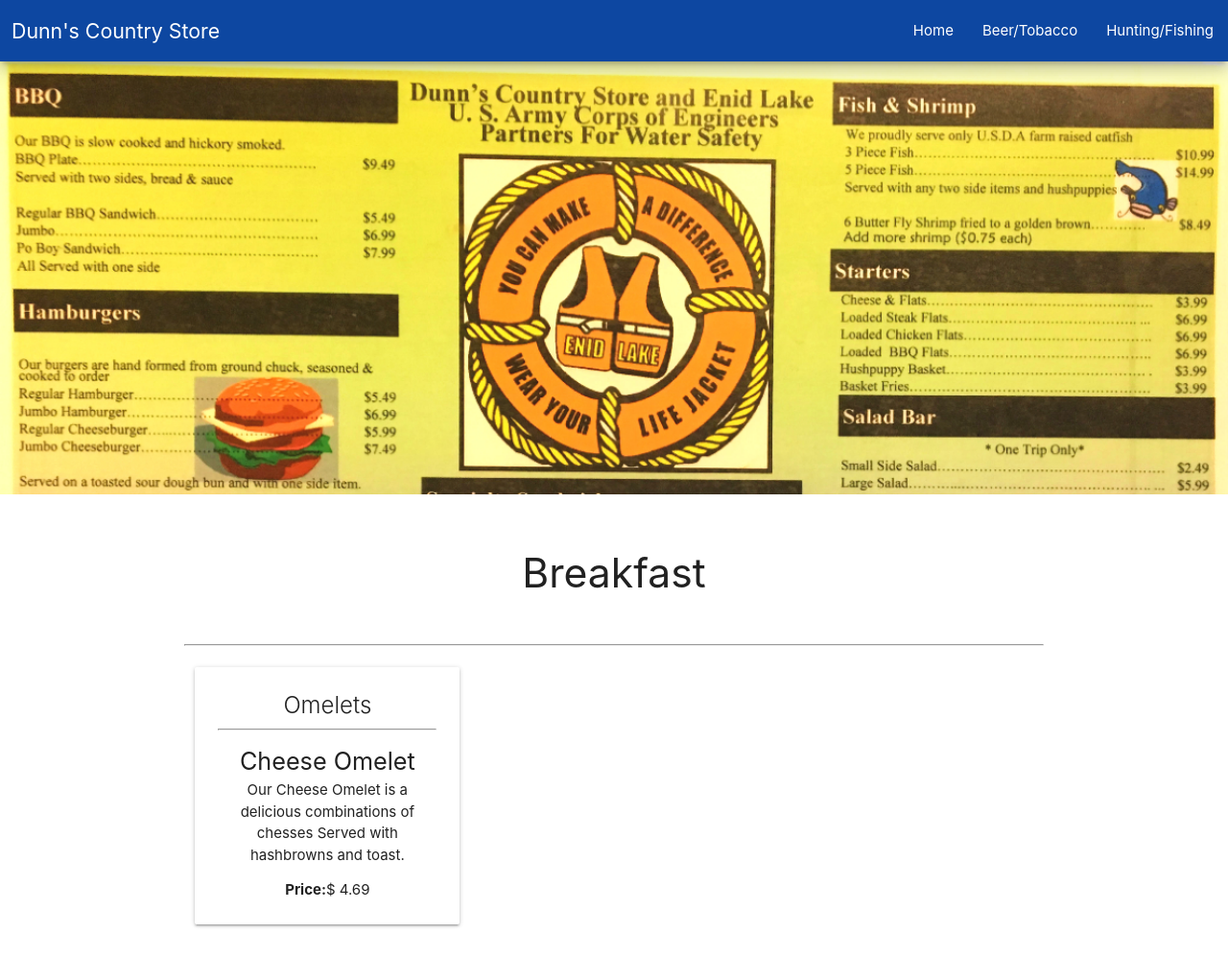
After one commit to Dannyp123/Dunn-s-Country-Store-table-reservation, a Django app: page /menu in a window 1280 px wide. The commit adds this page. Shown: the whole page at 96% size. Run offline with Django 3.2, Linux system fonts and the light colour scheme; some libraries are stand-ins or nearby versions.

Commit message:
continue working on menu items.

```diff
--- a/app/static/style.css
+++ b/app/static/style.css
@@ -1,6 +1,10 @@
 #headerImg {
     width: 100%;
     height: 50%;
+}
+
+.big-1 {
+    font-size: 32pt;
 }
 
 .first {
--- a/app/templates/beer-tobacco.html
+++ b/app/templates/beer-tobacco.html
@@ -16,7 +16,7 @@
 
 <ul class="sidenav" id="mobile-nav">
     <li><a href="{% url 'home' %}">Home</a></li>
-    <li><a href="menu.html">Menu</a></li>
+    <li><a href="{% url 'menu' %}">Menu</a></li>
     <li><a href="{% url 'hunting-fishing' %}">Hunting/Fishing</a></li>
 </ul>
 <div class="col s12 m8 l12">
--- a/app/templates/home.html
+++ b/app/templates/home.html
@@ -6,7 +6,7 @@
             <span class="space-header">Dunn's Country Store</span>
             <a href="#" data-target="mobile-nav" class="sidenav-trigger"><i class="material-icons">menu</i></a>
             <ul class="right hide-on-med-and-down">
-                <li><a href="menu.hml">Menu</a></li>
+                <li><a href="{% url 'menu' %}">Menu</a></li>
                 <li><a href="{% url 'beer-tobacco' %}">Beer/Tobacco</a></li>
                 <li><a href="{% url 'hunting-fishing' %}">Hunting/Fishing</a></li>
             </ul>
@@ -15,7 +15,7 @@
 </div>
 
 <ul class="sidenav" id="mobile-nav">
-    <li><a href="menu.html">Menu</a></li>
+    <li><a href="{% url 'menu' %}">Menu</a></li>
     <li><a href="{% url 'beer-tobacco' %}">Beer/Tobacco</a></li>
     <li><a href="{% url 'hunting-fishing' %}">Hunting/Fishing</a></li>
 </ul>
--- a/app/templates/hunting-fishing.html
+++ b/app/templates/hunting-fishing.html
@@ -16,7 +16,7 @@
 
 <ul class="sidenav" id="mobile-nav">
     <li><a href="{% url 'home' %}">Home</a></li>
-    <li><a href="menu.html">Menu</a></li>
+    <li><a href="{% url 'menu' %}">Menu</a></li>
     <li><a href="{% url 'beer-tobacco' %}">Beer/Tobacco</a></li>
 </ul>
 <div class="col s12 m8 l12">
--- /dev/null
+++ b/app/templates/menu.html
@@ -0,0 +1,48 @@
+{% extends 'base.html' %} {% block body %}
+<title>Dunn's Country Store | Menu</title>
+<div class="navbar-fixed">
+    <nav class="z-depth-3">
+        <div class="nav-wrapper blue darken-4">
+            <span class="space-header">Dunn's Country Store</span>
+            <a href="#" data-target="mobile-nav" class="sidenav-trigger"><i class="material-icons">menu</i></a>
+            <ul class="right hide-on-med-and-down">
+                <li><a href="{% url 'home' %}">Home</a></li>
+                <li><a href="{% url 'beer-tobacco' %}">Beer/Tobacco</a></li>
+                <li><a href="{% url 'hunting-fishing' %}">Hunting/Fishing</a></li>
+            </ul>
+        </div>
+    </nav>
+</div>
+
+<ul class="sidenav" id="mobile-nav">
+    <li><a href="{% url 'home' %}">Home</a></li>
+    <li><a href="{% url 'beer-tobacco' %}">Beer/Tobacco</a></li>
+    <li><a href="{% url 'hunting-fishing' %}">Hunting/Fishing</a></li>
+</ul>
+<div class="col s12 m8 l12">
+    <img id="headerImg" class="responsive-img" src="/static/images/menu.jpg" alt="Dunn's Country Store">
+</div>
+<p class="big-1 center-align">Breakfast</p>
+<div class="container">
+    <hr>
+
+    <div class="row spacer">
+        <div class="col l4 s12">
+            <div class="card menuCard">
+                <div class="card-content">
+                    <span class="card-title center-align">Omelets</span>
+                    <hr>
+                    <div class="spacer">
+                        <p class="flow-text center-align">Cheese Omelet</p>
+                    </div>
+                    <p class="center-align">Our Cheese Omelet is a delicious combinations of chesses Served with
+                        hashbrowns and toast. </p>
+                    <div class="spacer">
+                        <p class="center-align "><b>Price:</b>$ 4.69</p>
+                    </div>
+                </div>
+            </div>
+        </div>
+    </div>
+</div>
+{% endblock body %}
--- a/app/views.py
+++ b/app/views.py
@@ -19,3 +19,8 @@ class HuntingFishing(View):
 class BeerTobacco(View):
     def get(self, request):
         return render(request, "beer-tobacco.html")
+
+
+class Menu(View):
+    def get(self, request):
+        return render(request, "menu.html")
--- a/dunns_store/urls.py
+++ b/dunns_store/urls.py
@@ -22,5 +22,6 @@ urlpatterns = [
         "hunting-fishing",
         views.HuntingFishing.as_view(),
         name="hunting-fishing"),
-    path("beer-tobacco", views.BeerTobacco.as_view(), name="beer-tobacco")
+    path("beer-tobacco", views.BeerTobacco.as_view(), name="beer-tobacco"),
+    path("menu", views.Menu.as_view(), name="menu")
 ]
```
Also changed, not shown: app/static/images/menu.jpg (added).
